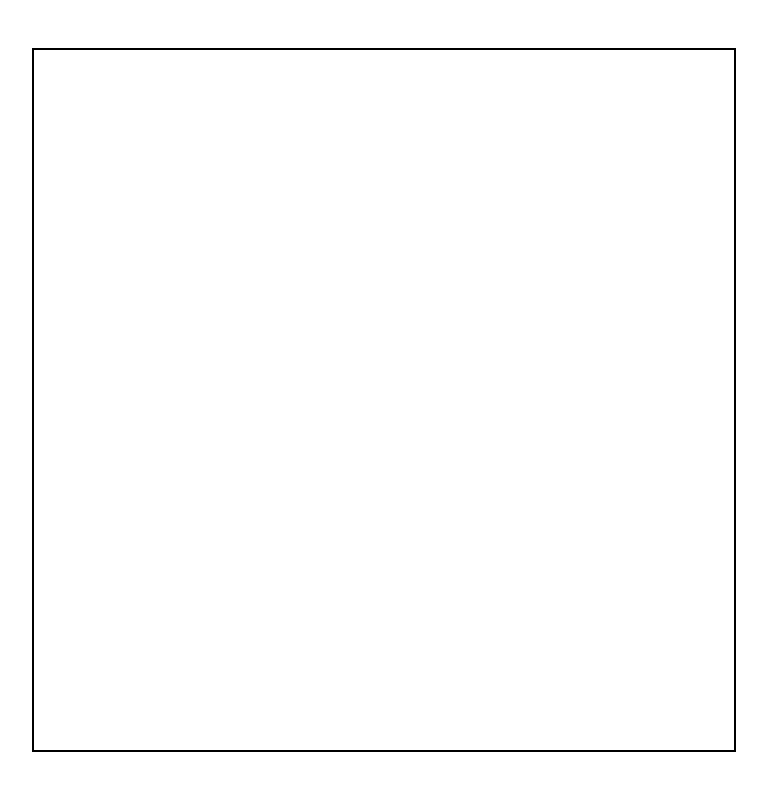
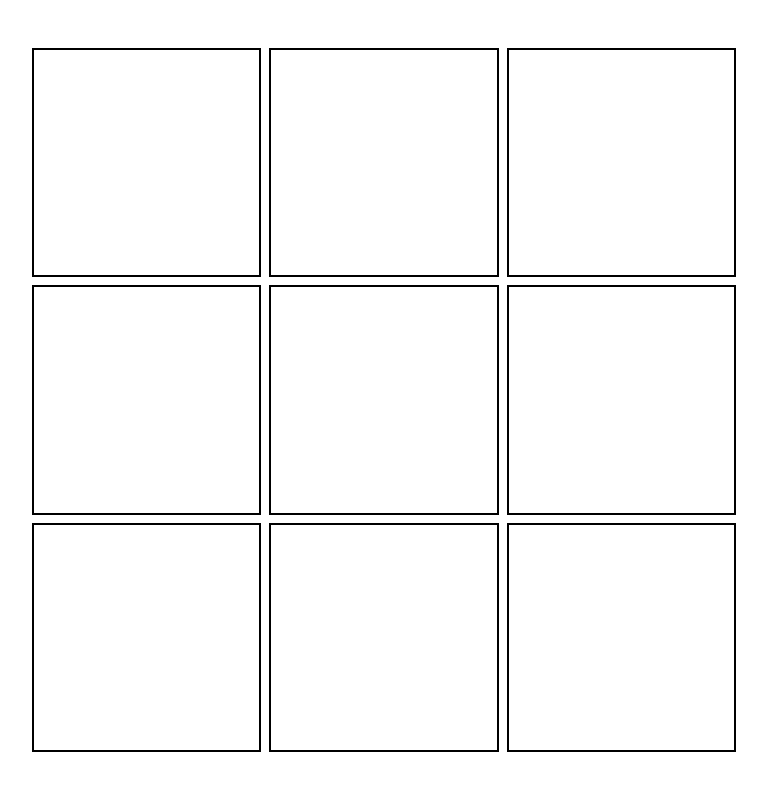
Before and after one commit to williamalowe/super_tictactoe, a Next.js app: page / in a window 1280 px wide. Shown: the top 790 px of the page, without its empty margins (256-1023 px from the left). Built offline with nearby package versions, Linux system fonts and the light colour scheme.

Commit message:
feat: add game-grid component

```diff
--- /dev/null
+++ b/src/components/game-grid.tsx
@@ -0,0 +1,17 @@
+import GameTile from "./game-tile";
+
+export default function GameGrid() {
+  return (
+    <div className="flex-1 aspect-square grid grid-cols-3 gap-2">
+      <GameTile />
+      <GameTile />
+      <GameTile />
+      <GameTile />
+      <GameTile />
+      <GameTile />
+      <GameTile />
+      <GameTile />
+      <GameTile />
+    </div>
+  )
+}
--- /dev/null
+++ b/src/components/game-tile.tsx
@@ -0,0 +1,7 @@
+export default function GameTile() {
+  return (
+    <div className="flex-1 aspect-square border-2 border-black">
+
+    </div>
+  )
+}
--- a/src/components/gameboard.tsx
+++ b/src/components/gameboard.tsx
@@ -1,7 +1,9 @@
+import GameGrid from "./game-grid";
+
 export default function Gameboard() {
   return (
-    <section className="flex-1 aspect-square border-2 border-black">
-
+    <section className="flex-1 aspect-square">
+      <GameGrid />
     </section>
   )
 }
```
